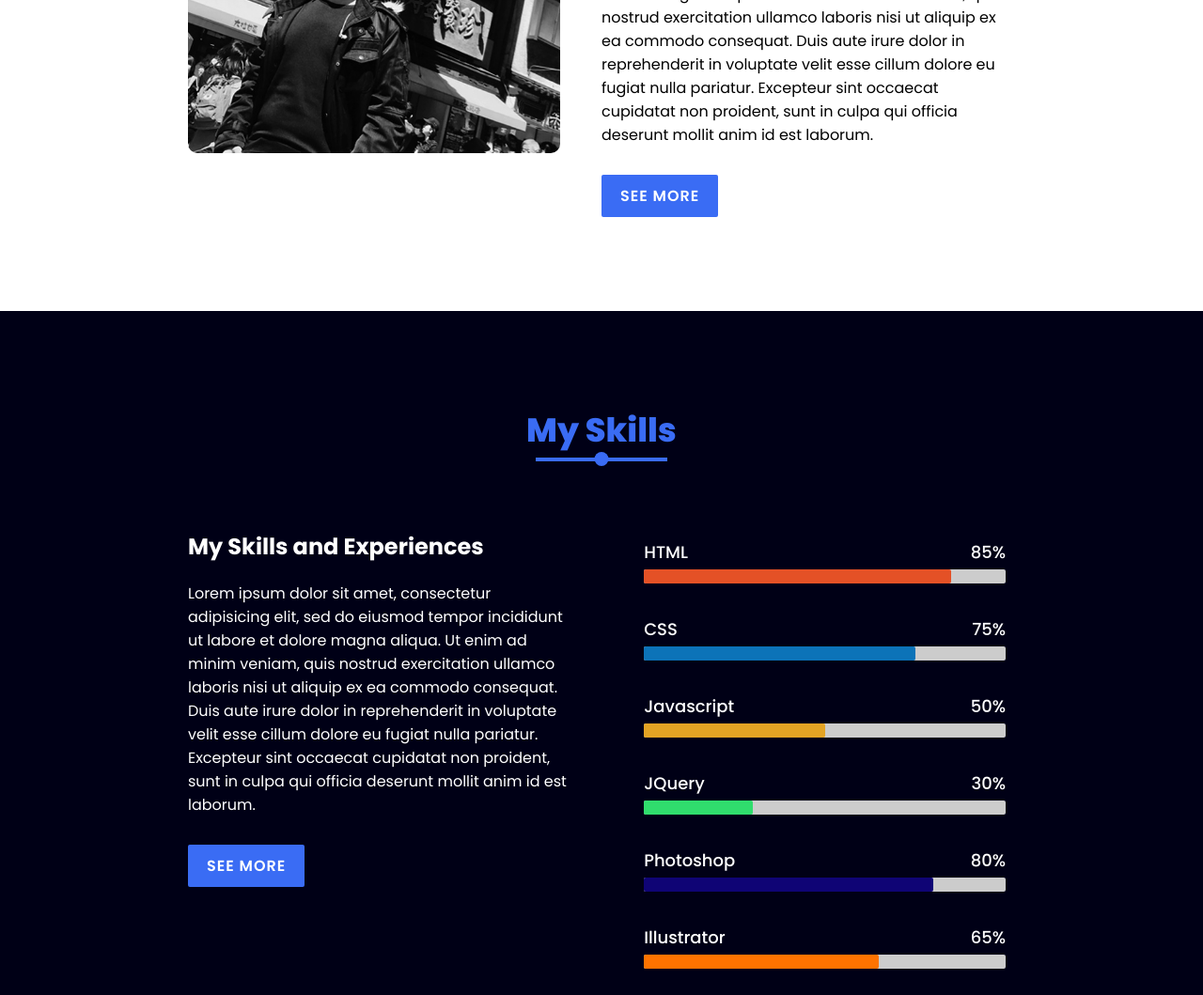
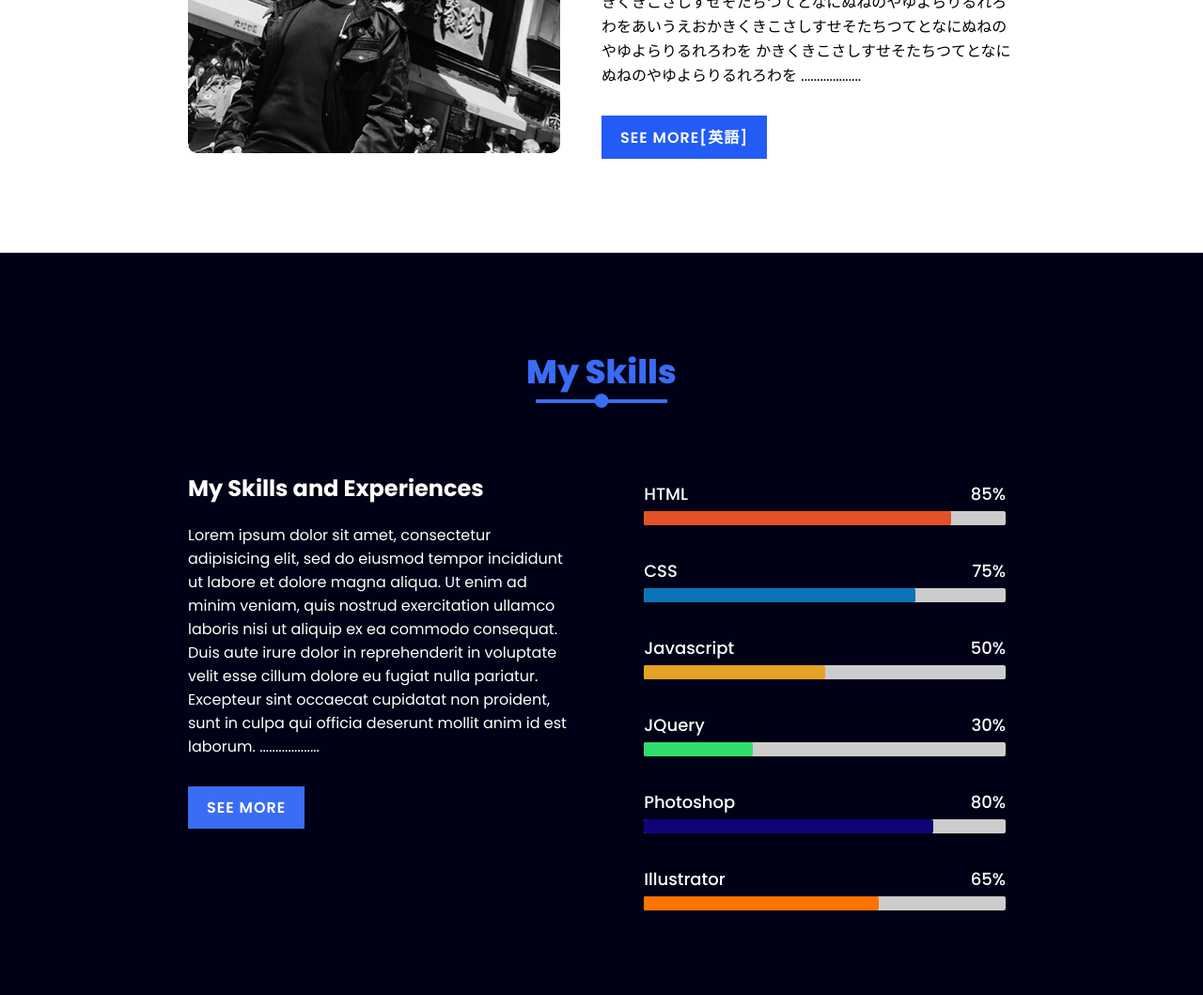
Before and after one commit to KaungChitKhine/portfolioKCK, a plain HTML site: page index.html in a window 1280 px wide. Shown: the part 1320-2379 px from the top of the page at 94% size. Drawn offline with Linux system fonts and the light colour scheme.

Commit message:
追加JS

```diff
--- a/index.html
+++ b/index.html
@@ -5,18 +5,23 @@
     <meta charset="utf-8">
     <meta name="viewport" content="width=device-width, initial-scale=1.0">
     <title>Responsive Personal Portfolio Website - HTML, CSS & Vanilla Javascript</title>
+    <!--Custom CSS-->
     <link rel="stylesheet" href="style.css">
+
+    <!--font awesome Min CSS-->
     <link rel="stylesheet" href="https://cdnjs.cloudflare.com/ajax/libs/font-awesome/5.15.2/css/all.min.css">
 </head>
 
 <body>
-
+    <!--Scroll to top button-->
     <div class="scrollToTop-btn">
         <i class="fas fa-angle-up"></i>
     </div>
 
     <header>
+        <!--LOGO-->
         <a href="#" class="brand"> <img src="images/white.png" alt=""></a>
+        <!--Navbar-->
         <div class="menu-btn"></div>
         <div class="navigation">
             <a href="#main">ホーム</a>
@@ -27,23 +32,25 @@
             <a href="#contact">コンタクト</a>
         </div>
     </header>
-
+    <!--Section Home-->
     <section class="main" id="main">
+        <!--Content-->
         <div class="content">
             <h2>こんにちは！私は<br><span>カウン チッ カイです。</span></h2>
+            <!--Animation text-->
             <div class="animated-text">
                 <h3>Web Designer</h3>
                 <h3>Graphic Designer</h3>
             </div>
-            <a href="#" class="btn">See My Work</a>
-            <!-- <div class="media-icons">
+            <a href="#work" class="btn">See My Work</a>
+            <div class="media-icons">
                 <a href="#"><i class="fab fa-facebook-f"></i></a>
                 <a href="#"><i class="fab fa-instagram"></i></a>
                 <a href="#"><i class="fab fa-twitter"></i></a>
-            </div> -->
+            </div>
         </div>
     </section>
-
+    <!--Section About-->
     <section class="about" id="about">
         <div class="title reveal">
             <h2 class="section-title">About Me</h2>
@@ -56,14 +63,21 @@
             </div>
             <div class="column col-right reveal">
                 <h2 class="content-title">Hey There! I am Kaung</h2>
-                <p class="paragraph-text">Lorem ipsum dolor sit amet, consectetur adipisicing elit, sed do eiusmod tempor incididunt ut labore et dolore magna aliqua. Ut enim ad minim veniam, quis nostrud exercitation ullamco laboris nisi ut aliquip ex ea commodo consequat.<br><br>Lorem
+                <p class="paragraph-text">あいうえおかきくきこさしすせそたちつてとなにぬねのやゆよらりるれろわをあいうえおかきくきこさしすせそたちつてとなにぬねのやゆよらりるれろわをあいうえおかきくきこさしすせそたちつてとなにぬねのやゆよらりるれろわをあいうえおかきくきこさしすせそたちつてとなにぬねのやゆよらりるれろわを あいうえおかきくきこさしすせそたちつてとなにぬねのやゆよらりるれろわをあいうえおかきくきこさしすせそたちつてとなにぬねのやゆよらりるれろわをあいうえおかきくきこさしすせそたちつてとなにぬねのやゆよらりるれろわをあいうえおかきくきこさしすせそたちつてとなにぬねのやゆよらりるれろわを
+                    かきくきこさしすせそたちつてとなにぬねのやゆよらりるれろわを
+                    <span id="dots">...................</span>
+                    <span id="more">Lorem ipsum dolor sit amet, consectetur adipisicing elit, sed do eiusmod tempor incididunt ut labore et dolore magna aliqua. Ut enim ad minim veniam, quis nostrud exercitation ullamco laboris nisi ut aliquip ex ea commodo consequat.<br><br>Lorem
                     ipsum dolor sit amet, consectetur adipisicing elit, sed do eiusmod tempor incididunt ut labore et dolore magna aliqua. Ut enim ad minim veniam, quis nostrud exercitation ullamco laboris nisi ut aliquip ex ea commodo consequat. Duis
-                    aute irure dolor in reprehenderit in voluptate velit esse cillum dolore eu fugiat nulla pariatur. Excepteur sint occaecat cupidatat non proident, sunt in culpa qui officia deserunt mollit anim id est laborum.</p>
-                <a href="#" class="btn">See More</a>
+                    aute irure dolor in reprehenderit in voluptate velit esse cillum dolore eu fugiat nulla pariatur. Excepteur sint occaecat cupidatat non proident, sunt in culpa qui officia deserunt mollit anim id est laborum.Lorem ipsum dolor sit amet, consectetur adipisicing elit, sed do eiusmod tempor incididunt ut labore et dolore magna aliqua. Ut enim ad minim veniam, quis nostrud exercitation ullamco laboris nisi ut aliquip ex ea commodo consequat.<br><br>Lorem
+                    ipsum dolor sit amet, consectetur adipisicing elit, sed do eiusmod tempor incididunt ut labore et dolore magna aliqua. Ut enim ad minim veniam, quis nostrud exercitation ullamco laboris nisi ut aliquip ex ea commodo consequat. Duis
+                    aute irure dolor in reprehenderit in voluptate velit esse cillum dolore eu fugiat nulla pariatur. Excepteur sint occaecat cupidatat non proident, sunt in culpa qui officia deserunt mollit anim id est laborum.
+                </span></p>
+                <button onclick="myFunction()" id="myBtn">See More[英語]</button>
             </div>
         </div>
     </section>
 
+    <!--Section Skills-->
     <section class="skills" id="skills">
         <div class="title reveal">
             <h2 class="section-title">My Skills</h2>
@@ -72,8 +86,12 @@
             <div class="column col-left reveal">
                 <h2 class="content-title">My Skills and Experiences</h2>
                 <p>Lorem ipsum dolor sit amet, consectetur adipisicing elit, sed do eiusmod tempor incididunt ut labore et dolore magna aliqua. Ut enim ad minim veniam, quis nostrud exercitation ullamco laboris nisi ut aliquip ex ea commodo consequat. Duis
-                    aute irure dolor in reprehenderit in voluptate velit esse cillum dolore eu fugiat nulla pariatur. Excepteur sint occaecat cupidatat non proident, sunt in culpa qui officia deserunt mollit anim id est laborum.</p>
-                <a href="#" class="btn">See More</a>
+                    aute irure dolor in reprehenderit in voluptate velit esse cillum dolore eu fugiat nulla pariatur. Excepteur sint occaecat cupidatat non proident, sunt in culpa qui officia deserunt mollit anim id est laborum. <span id="dots">...................</span>
+                    <span id="more-skill">
+                     あいうえおかきくけこさしすせそなにぬねのくけこさしすせそなにぬねのしすせそなにぬねのくけこさしすせそなに あいうえおかきくけこさしすせそなにぬねのくけこさしすせそなにぬねのしすせそなにぬねのくけこさしすせそなに うえおかきくけこさしすせそなにぬねのくけこさしすせそなにぬねのしすせそなにぬねのくけこさしすせそなに あいうえおかきくけこうえおかきくけこさしすせそなにぬねのくけこさしすせそなにぬねのしすせそなにぬねのくけこさしすせそなに
+                    あいうえおかきくけこ うえおかきくけこさしすせそなにぬねのくけこさしすせそなにぬねのしすせそなにぬねのくけこさしすせそなに あいうえおかきくけこうえおかきくけこさしすせそなにぬねのくけこさしすせそなにぬねのしすせそなにぬねのくけこさしすせそなに あいうえおかきくけこ
+                </span></p>
+                <button onclick="myFunctionSkill()" id="myBtnSkill">See More</a>
             </div>
             <div class="column col-right reveal">
                 <div class="bar">
--- a/script.js
+++ b/script.js
@@ -1,3 +1,37 @@
+//Javascript see more ABOUT button
+function myFunction() {
+    var dots = document.getElementById("dots");
+    var moreText = document.getElementById("more");
+    var btnText = document.getElementById("myBtn");
+
+    if (dots.style.display === "none") {
+        dots.style.display = "inline";
+        btnText.innerHTML = "Read more";
+        moreText.style.display = "none";
+    } else {
+        dots.style.display = "none";
+        btnText.innerHTML = "Read less[日本語]";
+        moreText.style.display = "inline";
+    }
+}
+
+//Javascript see more SKILL button
+function myFunctionSkill() {
+    var dots = document.getElementById("dots");
+    var moreText = document.getElementById("more-skill");
+    var btnText = document.getElementById("myBtnSkill");
+
+    if (dots.style.display === "none") {
+        dots.style.display = "inline";
+        btnText.innerHTML = "Read more";
+        moreText.style.display = "none";
+    } else {
+        dots.style.display = "none";
+        btnText.innerHTML = "Read less[日本語]";
+        moreText.style.display = "inline";
+    }
+}
+//----------------------------------------------------------------------------------------------------------------------------------
 //javascript for navigation bar effects on scroll
 window.addEventListener("scroll", function() {
     const header = document.querySelector("header");
--- a/style.css
+++ b/style.css
@@ -240,6 +240,33 @@ body {
 
 .about .content .col-right .paragraph-text {
     font-size: 1em;
+}
+
+#myBtn,
+#myBtnSkill {
+    color: #fff;
+    background: #3a6cf4;
+    font-size: 1em;
+    font-weight: 600;
+    display: inline-block;
+    padding: 10px 20px;
+    text-transform: uppercase;
+    text-decoration: none;
+    letter-spacing: 1px;
+    border: none;
+    margin-top: 30px;
+    transition: 0.5s ease;
+    outline: none;
+}
+
+#myBtn,
+#myBtnSkill:hover {
+    background: #235bf6;
+}
+
+#more,
+#more-skill {
+    display: none;
 }
 
 .skills {
@@ -523,6 +550,7 @@ body {
     border: none;
     cursor: pointer;
     transition: 0.5s ease;
+    outline: none;
 }
 
 .contact-form .input-box .send-btn:hover {
```
